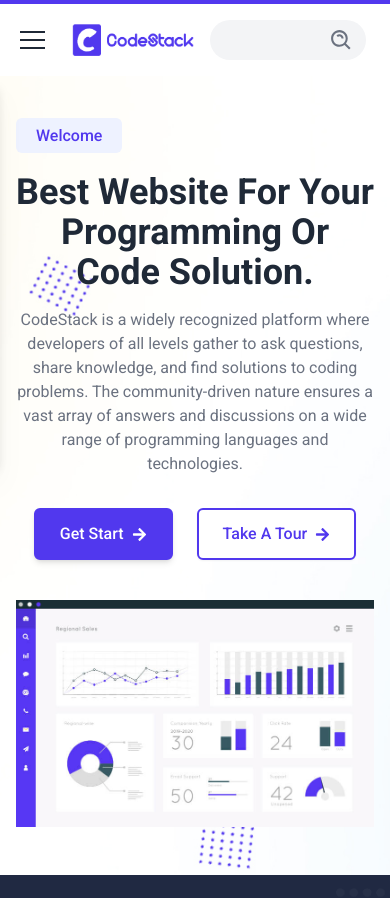
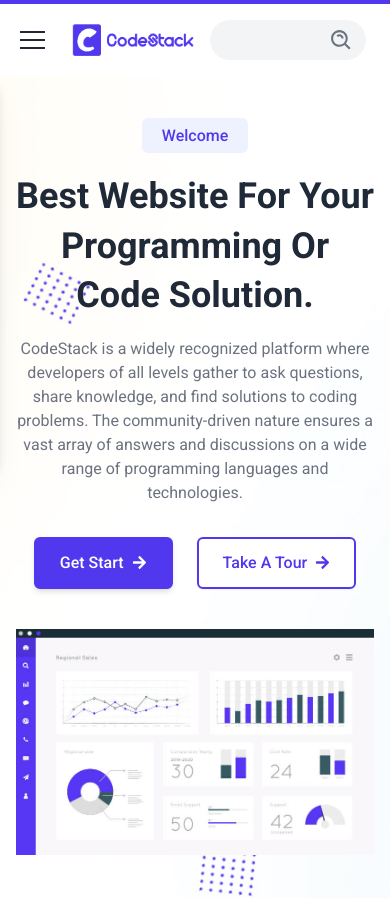
Before and after one commit to developersajeeb/code-stack-client, a React (Vite) app: page / in a window 390 px wide. Shown: the top 898 px of the page. Built offline with nearby package versions, Linux system fonts and the light colour scheme; no server answers.

Commit message:
add the username feature on reg page

```diff
--- a/src/pages/Home/Home.tsx
+++ b/src/pages/Home/Home.tsx
@@ -21,9 +21,9 @@ const Home = () => {
             <main>
                 <header>
                     <section className='px-4 py-12 md:px-8 md:py-32 lg:px-32 grid md:grid-cols-2 gap-10 items-center bg-cover bg-center bg-no-repeat' style={{ backgroundImage: `url(${headerBannerImg})` }}>
-                        <div>
+                        <div className='text-center md:text-start'>
                             <span className='bg-indigo-50 px-5 py-2 text-color rounded-md font-medium'>Welcome</span>
-                            <h1 className="text-4xl text-center md:text-start lg:text-5xl md:text-4xl font-semibold text-gray-800 mt-6">Best Website For Your Programming Or Code Solution.</h1>
+                            <h1 className="text-4xl text-center md:text-start lg:text-5xl md:text-4xl font-semibold text-gray-800 mt-6 leading-snug md:leading-snug lg:leading-snug">Best Website For Your Programming Or Code Solution.</h1>
                             <p className="text-gray-500 pt-4 pb-8 text-center md:text-start">CodeStack is a widely recognized platform where developers of all levels gather to ask questions, share knowledge, and find solutions to coding problems. The community-driven nature ensures a vast array of answers and discussions on a wide range of programming languages and technologies.</p>
                             <div className='flex flex-wrap gap-6 justify-center md:justify-start'>
                                 <button className='bg-button'>Get Start <FaArrowRight size={15} /></button>
@@ -109,7 +109,7 @@ const Home = () => {
                         <p className='leading-7 text-gray-500'>CodeStack is a widely recognized platform where developers of all levels gather to ask questions, share knowledge, and find solutions to coding problems. The community-driven nature ensures a vast array of answers and discussions on a wide range of programming languages and technologies.</p>
                         <div className='md:flex items-center gap-6 mt-6'>
                             <p className='flex items-center gap-2 text-xl font-semibold text-gray-700'><span className='text-orange-400'><FaCheckCircle size={23} /></span> Tags and Categories</p>
-                            <p className='flex items-center gap-2 text-xl font-semibold text-gray-700'><span className='text-color'><FaCheckCircle size={23} /></span> Leader-board & Badges</p>
+                            <p className='flex items-center gap-2 text-xl font-semibold text-gray-700 mt-4 md:mt-0'><span className='text-color'><FaCheckCircle size={23} /></span> Leader-board & Badges</p>
                         </div>
                         <button className='transparent-button mt-10'>Get Start<FaArrowRight size={15} /></button>
                     </div>
```
